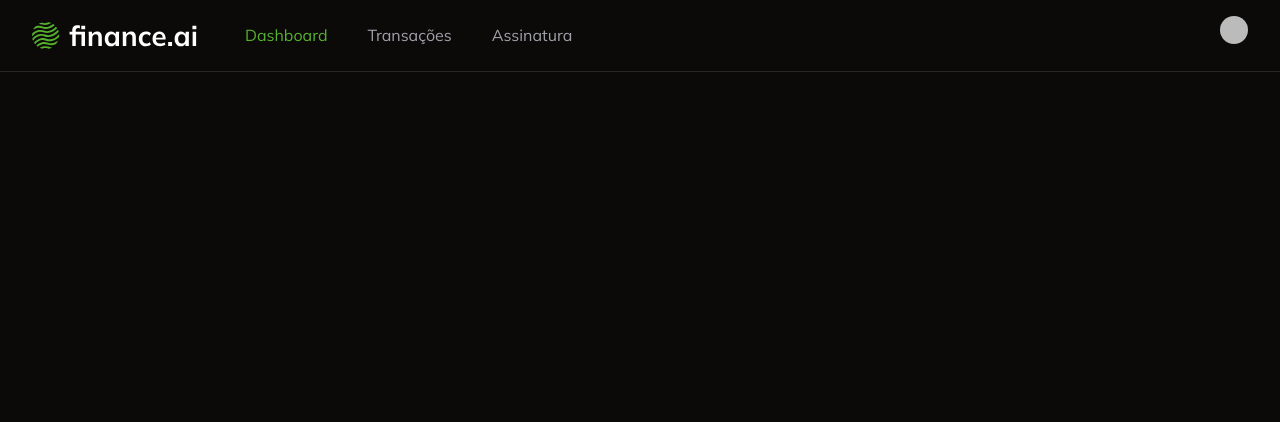
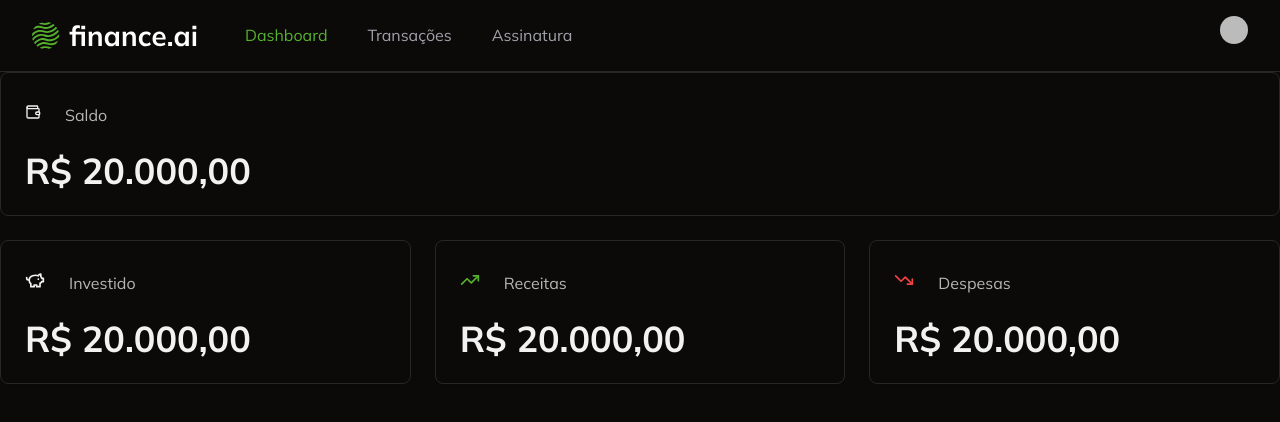
Before and after one commit to Ytalo-Alves/web, a Next.js app: page / in a window 1280 px wide. Shown: the top 422 px of the page. Built offline with nearby package versions, Linux system fonts and the light colour scheme; no server answers; sample sign-in values are in the browser's storage; some icons are missing.

Commit message:
feat: create screen home and summary cards

```diff
--- /dev/null
+++ b/app/(home)/_components/summary-card.tsx
@@ -0,0 +1,32 @@
+import { Card, CardContent, CardHeader } from "@/app/_components/ui/card";
+import { WalletIcon } from "lucide-react";
+import type { ReactNode } from "react";
+
+interface SummaryCardProps {
+  icon: ReactNode;
+  title: string;
+  amount: number;
+}
+
+const SummaryCard = ({ icon, title, amount }: SummaryCardProps) => {
+  return (
+    <div className="space-y-6">
+      <Card>
+        <CardHeader className="flex-row items-center gap-6">
+          {icon}
+          <p className="text-white opacity-70">{title}</p>
+        </CardHeader>
+        <CardContent>
+          <p className="text-4xl font-bold">
+            {Intl.NumberFormat("pt-BR", {
+              style: "currency",
+              currency: "BRL",
+            }).format(amount)}
+          </p>
+        </CardContent>
+      </Card>
+    </div>
+  );
+};
+
+export default SummaryCard;
--- /dev/null
+++ b/app/(home)/_components/summary-cards.tsx
@@ -0,0 +1,42 @@
+import { Card, CardContent, CardHeader } from "@/app/_components/ui/card";
+import {
+  PiggyBankIcon,
+  TrendingDownIcon,
+  TrendingUpIcon,
+  WalletIcon,
+} from "lucide-react";
+import SummaryCard from "./summary-card";
+
+const SummaryCards = () => {
+  return (
+    <div className="space-y-6">
+      <SummaryCard
+        icon={<WalletIcon size={16} />}
+        title="Saldo"
+        amount={20000}
+      />
+
+      <div className="grid grid-cols-3 gap-6">
+        <SummaryCard
+          icon={<PiggyBankIcon size={20} />}
+          title="Investido"
+          amount={20000}
+        />
+
+        <SummaryCard
+          icon={<TrendingUpIcon size={20} className="text-primary"/>}
+          title="Receitas"
+          amount={20000}
+        />
+
+        <SummaryCard
+          icon={<TrendingDownIcon size={20} className="text-red-500"/>}
+          title="Despesas"
+          amount={20000}
+        />
+      </div>
+    </div>
+  );
+};
+
+export default SummaryCards;
--- /dev/null
+++ b/app/_components/ui/card.tsx
@@ -0,0 +1,79 @@
+import * as React from "react"
+
+import { cn } from "@/app/_lib/utils"
+
+const Card = React.forwardRef<
+  HTMLDivElement,
+  React.HTMLAttributes<HTMLDivElement>
+>(({ className, ...props }, ref) => (
+  <div
+    ref={ref}
+    className={cn(
+      "rounded-lg border bg-card text-card-foreground shadow-sm",
+      className
+    )}
+    {...props}
+  />
+))
+Card.displayName = "Card"
+
+const CardHeader = React.forwardRef<
+  HTMLDivElement,
+  React.HTMLAttributes<HTMLDivElement>
+>(({ className, ...props }, ref) => (
+  <div
+    ref={ref}
+    className={cn("flex flex-col space-y-1.5 p-6", className)}
+    {...props}
+  />
+))
+CardHeader.displayName = "CardHeader"
+
+const CardTitle = React.forwardRef<
+  HTMLDivElement,
+  React.HTMLAttributes<HTMLDivElement>
+>(({ className, ...props }, ref) => (
+  <div
+    ref={ref}
+    className={cn(
+      "text-2xl font-semibold leading-none tracking-tight",
+      className
+    )}
+    {...props}
+  />
+))
+CardTitle.displayName = "CardTitle"
+
+const CardDescription = React.forwardRef<
+  HTMLDivElement,
+  React.HTMLAttributes<HTMLDivElement>
+>(({ className, ...props }, ref) => (
+  <div
+    ref={ref}
+    className={cn("text-sm text-muted-foreground", className)}
+    {...props}
+  />
+))
+CardDescription.displayName = "CardDescription"
+
+const CardContent = React.forwardRef<
+  HTMLDivElement,
+  React.HTMLAttributes<HTMLDivElement>
+>(({ className, ...props }, ref) => (
+  <div ref={ref} className={cn("p-6 pt-0", className)} {...props} />
+))
+CardContent.displayName = "CardContent"
+
+const CardFooter = React.forwardRef<
+  HTMLDivElement,
+  React.HTMLAttributes<HTMLDivElement>
+>(({ className, ...props }, ref) => (
+  <div
+    ref={ref}
+    className={cn("flex items-center p-6 pt-0", className)}
+    {...props}
+  />
+))
+CardFooter.displayName = "CardFooter"
+
+export { Card, CardHeader, CardFooter, CardTitle, CardDescription, CardContent }
--- a/app/page.tsx
+++ b/app/page.tsx
@@ -2,6 +2,7 @@
 import { auth } from "@clerk/nextjs/server";
 import { redirect } from "next/navigation";
 import NavBar from "./_components/navbar";
+import SummaryCards from "./(home)/_components/summary-cards";
 
 const Home = async () => {
   const { userId } = await auth();
@@ -10,7 +11,11 @@
   }
 
   return (
-    <NavBar/>
+    <>
+      <NavBar />
+
+      <SummaryCards />
+    </>
   );
 };
 
```
